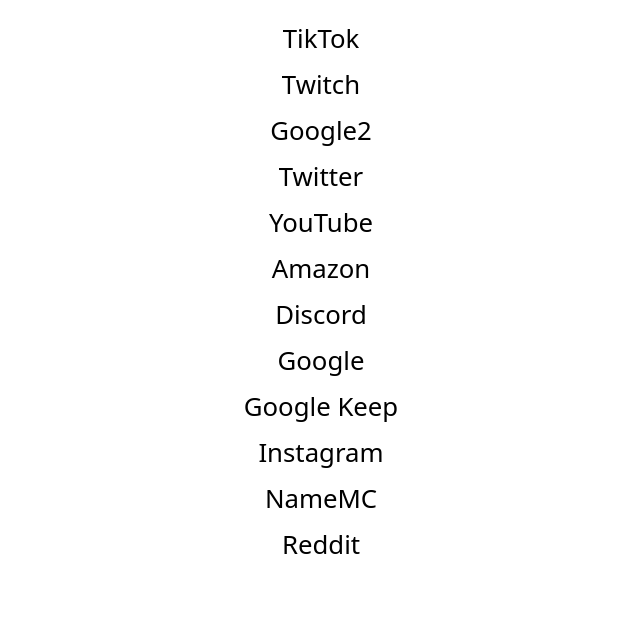
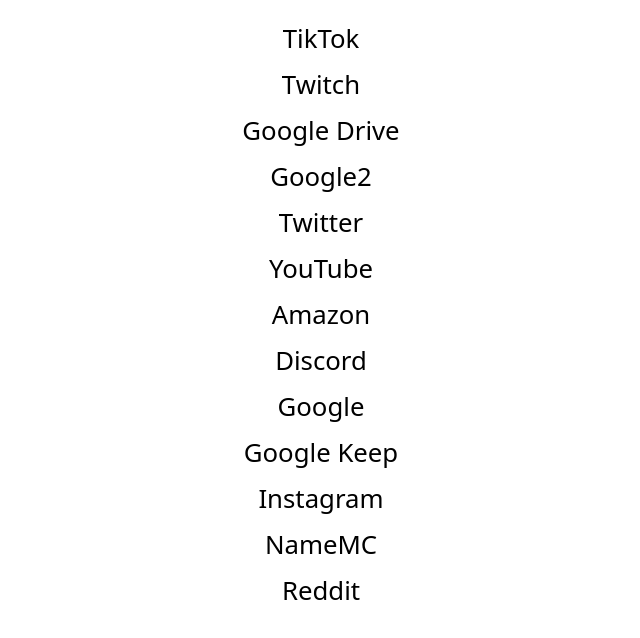
Before and after one commit to opud/BetterLogos, a plain HTML site: page index.html in a window 1280 px wide. Shown: the whole page, without its empty margins (319-959 px from the left). Drawn offline with Linux system fonts and the light colour scheme.

Commit message:
Update index.html

```diff
--- a/index.html
+++ b/index.html
@@ -21,6 +21,7 @@
 <ul id="links">
   <li><a href="TikTok.png">TikTok</a></li>
   <li><a href="Twitch.png">Twitch</a></li>
+  <li><a href="GDrive.png">Google Drive</a></li>
   <li><a href="Google2.png">Google2</a></li>
   <li><a href="Twitter.png">Twitter</a></li>
   <li><a href="YouTube.png">YouTube</a></li>
```
